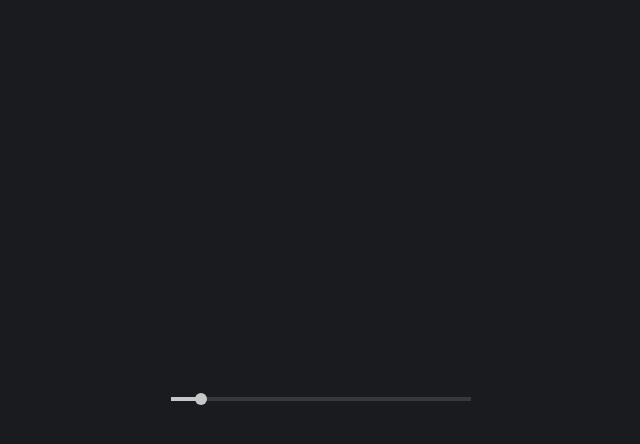
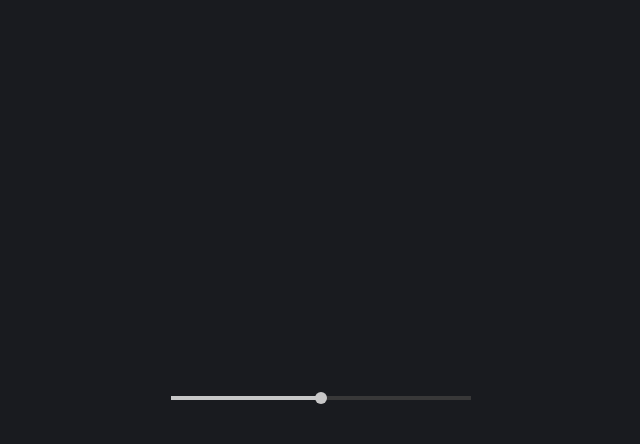
Before and after one commit to gopalloharnew/CustomRangeInput, a plain HTML site: page index.html in a window 1280 px wide. Both pictures are taken after a click on the element 640 px from the left and 399 px from the top of the page. Shown: the full height of the page, 319-959 px from the left. Drawn offline with Linux system fonts and the light colour scheme.

Commit message:
Working Range Dragger

```diff
--- a/CustomRangeInput/CustomRangeInput.css
+++ b/CustomRangeInput/CustomRangeInput.css
@@ -2,7 +2,7 @@
   --range-dot-size: 12px;
   --range-track-height: 4px;
   --range-track-width: 300px;
-  --range-wraper-height: var(--range-dot-size);
+  --range-wraper-height: calc(var(--range-dot-size) * 1.5);
   --range-track-covered: 10%;
   --range-track-bg: hsl(0, 0%, 22%);
   --range-track-covered-bg: hsl(0, 0%, 78%);
--- a/CustomRangeInput/CustomRangeInput.js
+++ b/CustomRangeInput/CustomRangeInput.js
@@ -4,6 +4,7 @@ export default class CustomRangeInput {
     this.inputElem.classList.add("range-input-element");
     console.log(this.inputElem);
     createRangeInputHTML.call(this);
+    eventListenersForInput.call(this);
   }
 }
 
@@ -23,3 +24,50 @@ function createDivOfClass(className) {
   newDiv.classList.add(className);
   return newDiv;
 }
+
+function eventListenersForInput() {
+  this.rangeTrackRect = this.rangeTrack.getBoundingClientRect();
+  // let this = this;
+  function rangeAction(e) {
+    if (e.x < this.rangeTrackRect.x) {
+      this.rangeProgress = 0;
+    } else if (e.x > this.rangeTrackRect.x + this.rangeTrackRect.width) {
+      this.rangeProgress = 100;
+    } else {
+      this.rangeProgress = parseFloat(
+        ((e.x - this.rangeTrackRect.x) * 100) / this.rangeTrackRect.width
+      );
+    }
+    this.rangeWidth.style.setProperty(
+      "--range-track-covered",
+      this.rangeProgress + "%"
+    );
+  }
+
+  const rangeClick = (e) => {
+    rangeAction.call(this, e);
+  };
+
+  const rangeMouseDown = (e) => {
+    this.isMouseDown = true;
+    rangeAction.call(this, e);
+  };
+
+  const rangeMouseMove = (e) => {
+    if (this.isMouseDown) {
+      rangeAction.call(this, e);
+    }
+  };
+
+  const rangeMouseUp = () => {
+    this.isMouseDown = false;
+  };
+
+  this.rangeWraper.addEventListener("click", rangeClick);
+  this.rangeWraper.addEventListener("mousedown", rangeMouseDown);
+  document.addEventListener("mousemove", rangeMouseMove);
+  document.addEventListener("mouseup", rangeMouseUp);
+  window.addEventListener("resize", () => {
+    this.rangeTrackRect = this.rangeTrack.getBoundingClientRect();
+  });
+}
```
